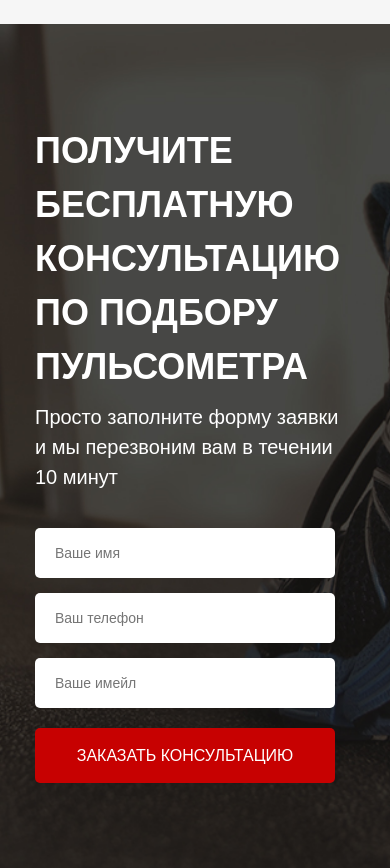
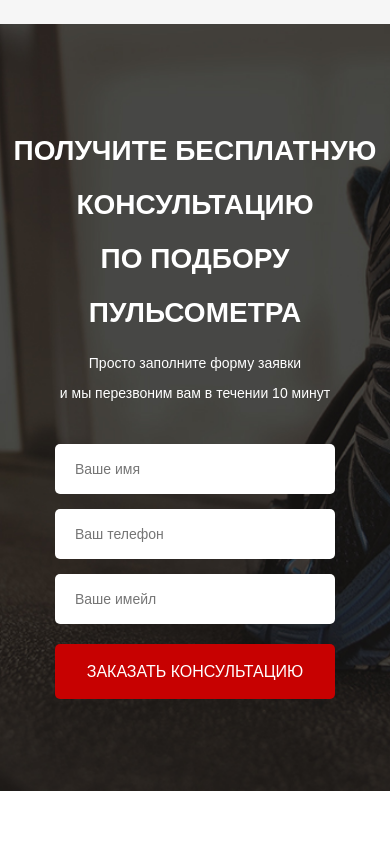
Before and after one commit to markbulavchyk/pulse.v2.0, a website: page src/index.html in a window 390 px wide. Shown: the part 1560-2428 px from the top of the page. After the commit the page ends 2351 px from the top, so only its background shows below. Drawn offline with Linux system fonts and the light colour scheme.

Commit message:
add adaptation form

```diff
--- a/src/sass/blocks/_buttons.scss
+++ b/src/sass/blocks/_buttons.scss
@@ -9,6 +9,7 @@
     font-weight: 500;
     text-transform: uppercase;
     font-size: 12px;
+    cursor: pointer;
     &_main {
         width: 300px;
         height: 50px;
--- a/src/sass/blocks/_media.scss
+++ b/src/sass/blocks/_media.scss
@@ -8,6 +8,14 @@
         }
         &__descr {
             width: 100%;
+        }
+    }
+    .consultation {
+        .title {
+            font-size: 32px;
+        }
+        &__descr {
+            font-size: 18px;
         }
     }
 
@@ -55,8 +63,11 @@
             font-size: 14px;
         }
     }
-
-
+    .consultation {
+        .container {
+            max-width: 540px;
+        }
+    }
 }
 
 @media (max-width: 575px){
@@ -95,4 +106,26 @@
             margin-top: 20px;
         }
     }
+    .consultation {
+        &__descr {
+            font-size: 14px;
+        }
+        .title {
+            font-size: 28px;
+            text-align: center;
+        }
+        &__descr {
+            text-align: center;
+        }
+        .feed-form {
+            margin: 36px auto 0 auto;
+            align-items: center;
+            input {
+                width: 280px;
+            }
+            .button {
+                width: 280px;
+            }
+        }
+    }
 }
```
Also changed, not shown: src/css/style.min.css.
